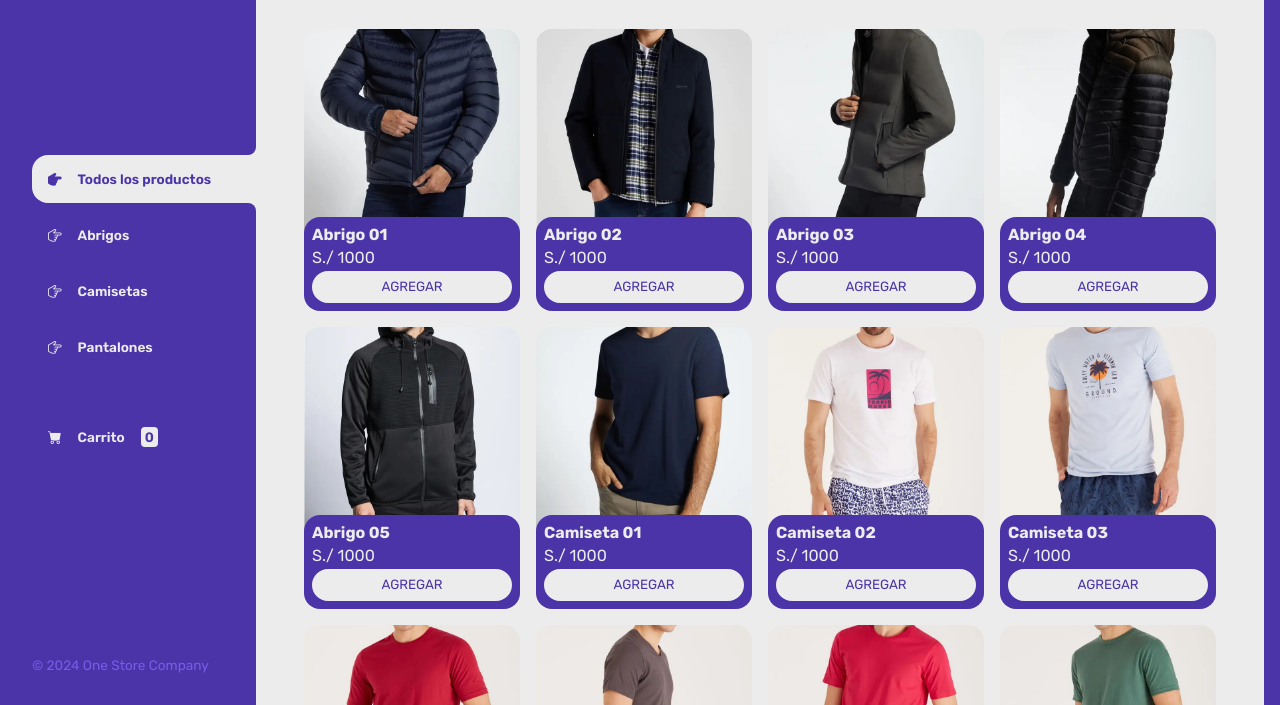
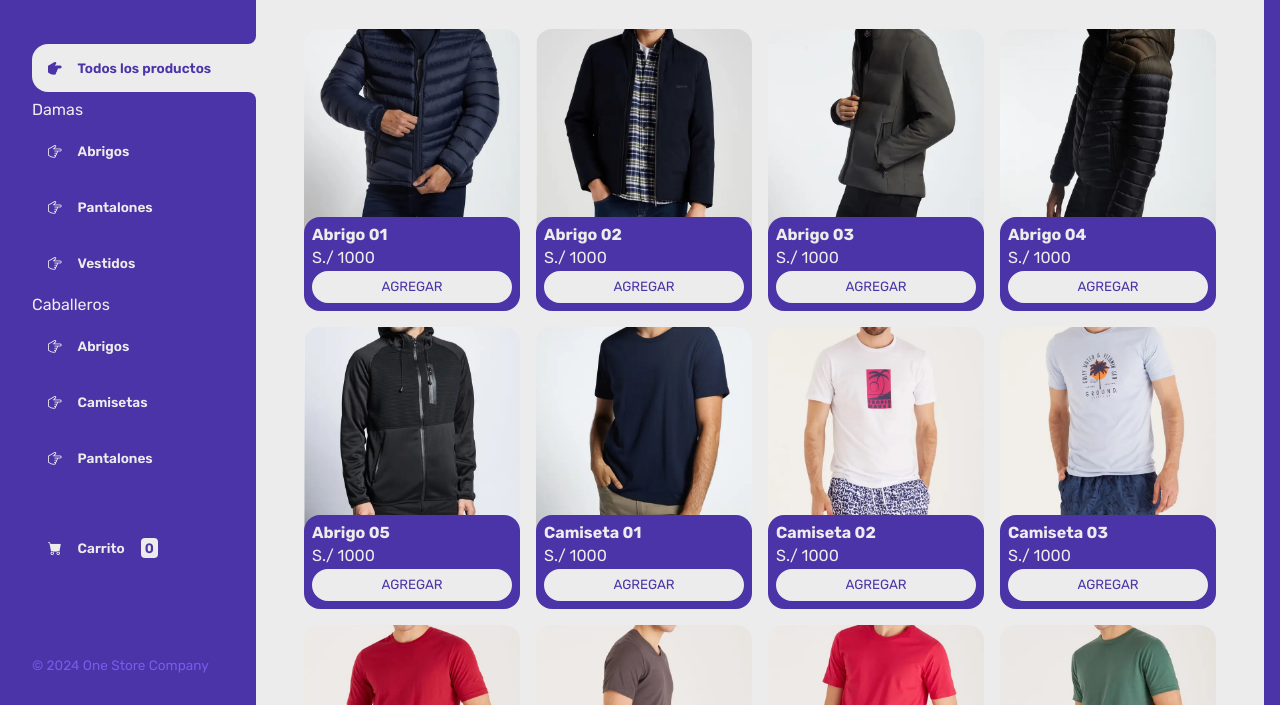
Before and after one commit to rjt070793/rjt070793.github.io, a plain HTML site: page index.html in a window 1280 px wide. Shown: the part 95-800 px from the top of the page. Drawn offline with nearby package versions, Linux system fonts and the light colour scheme.

Commit message:
Update index.html

```diff
--- a/index.html
+++ b/index.html
@@ -29,15 +29,32 @@
                 <ul class="menu">
                     <li>
                         <button id="todos" class="boton-menu boton-categoria active"><i class="bi bi-hand-index-thumb-fill"></i> Todos los productos</button>
+
+                    </li>
+                    <span>Damas</span>
+                    <!-- DAMAS-->
+                    <li>
+                        <button id="abrigosdamas" class="boton-menu boton-categoria"><i class="bi bi-hand-index-thumb"></i> Abrigos</button>
+                    </li><!--
+                    <li>
+                        <button id="camisetasdamas" class="boton-menu boton-categoria"><i class="bi bi-hand-index-thumb"></i> Camisetas Damas</button>
+                    </li>-->
+                    <li>
+                        <button id="pantalonesdamas" class="boton-menu boton-categoria"><i class="bi bi-hand-index-thumb"></i> Pantalones</button>
                     </li>
                     <li>
-                        <button id="abrigos" class="boton-menu boton-categoria"><i class="bi bi-hand-index-thumb"></i> Abrigos</button>
+                        <button id="vestidosdamas" class="boton-menu boton-categoria"><i class="bi bi-hand-index-thumb"></i> Vestidos</button>
+                    </li>
+                    <!-- CABALLEROS-->
+                    <span>Caballeros</span>
+                    <li>
+                        <button id="abrigoscaballeros" class="boton-menu boton-categoria"><i class="bi bi-hand-index-thumb"></i> Abrigos</button>
                     </li>
                     <li>
-                        <button id="camisetas" class="boton-menu boton-categoria"><i class="bi bi-hand-index-thumb"></i> Camisetas</button>
+                        <button id="camisetascaballeros" class="boton-menu boton-categoria"><i class="bi bi-hand-index-thumb"></i> Camisetas</button>
                     </li>
                     <li>
-                        <button id="pantalones" class="boton-menu boton-categoria"><i class="bi bi-hand-index-thumb"></i> Pantalones</button>
+                        <button id="pantalonescaballeros" class="boton-menu boton-categoria"><i class="bi bi-hand-index-thumb"></i> Pantalones</button>
                     </li>
                     <li>
                         <a class="boton-menu boton-carrito" href="./carrito.html">
```
